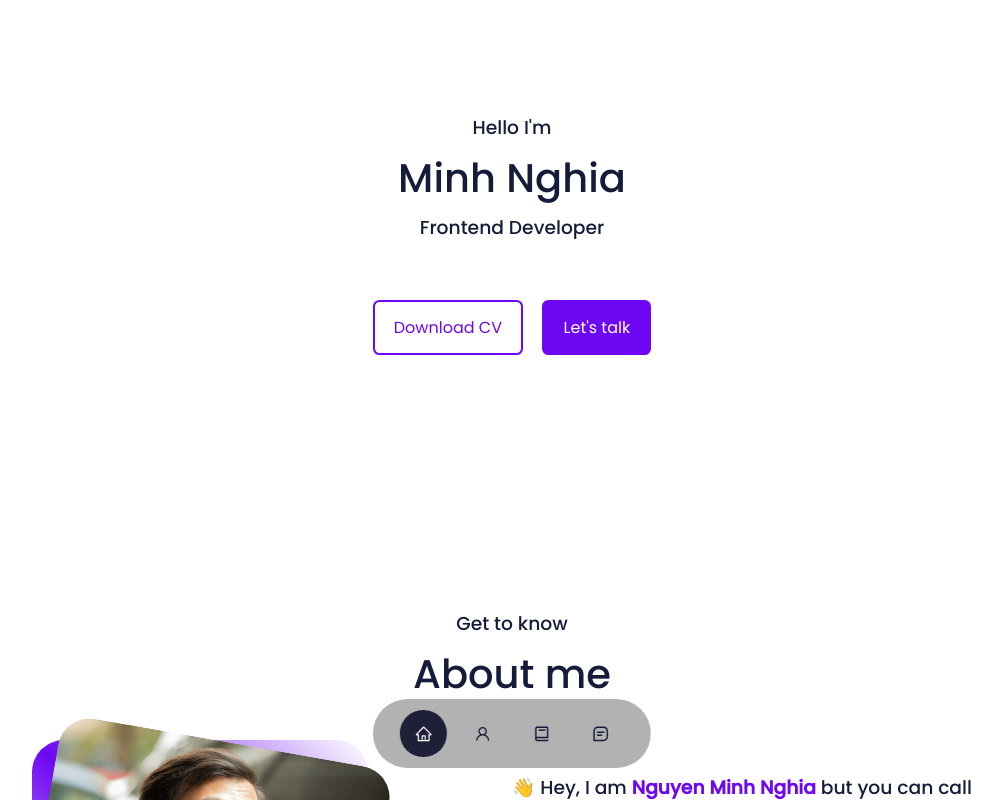
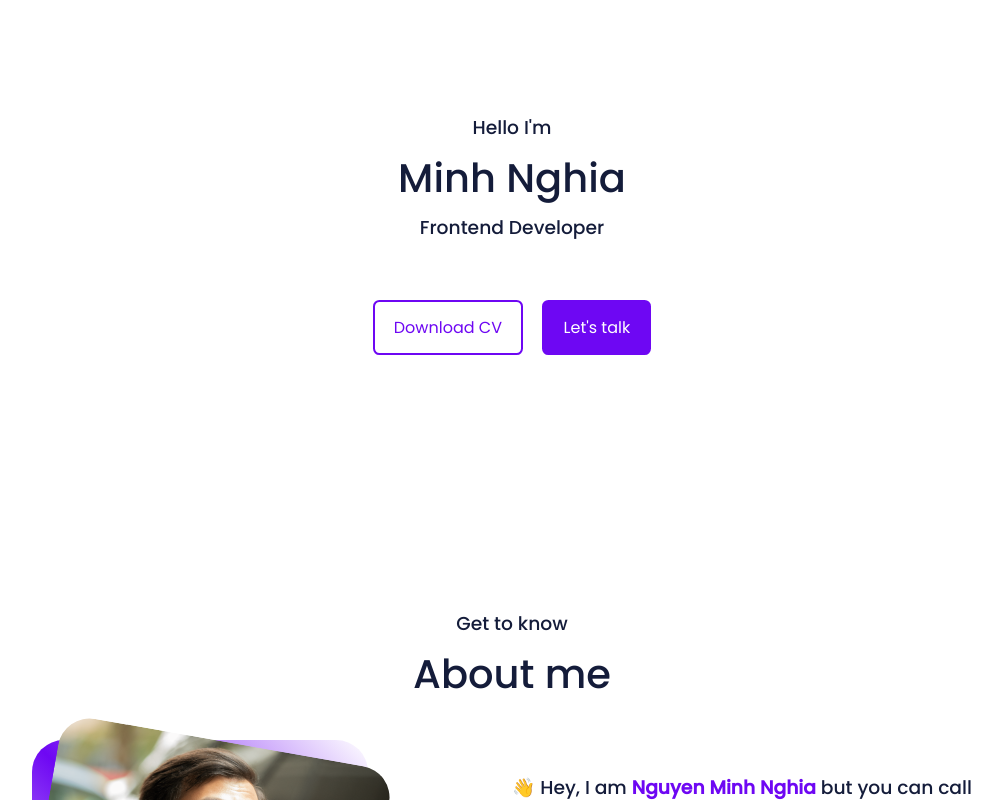
Before and after one commit to nghianm2803/nghianm-portfolio, a React (Create React App) app: page / in a window 1280 px wide. Shown: the top 800 px of the page, without its empty margins (128-1130 px from the left). Built offline with nearby package versions, Linux system fonts and the light colour scheme.

Commit message:
refactor code

```diff
--- a/src/App.jsx
+++ b/src/App.jsx
@@ -3,13 +3,11 @@ import Footer from "./components/footer/Footer";
 import About from "./components/about/About";
 import Contact from "./components/contact/Contact";
 import Experience from "./components/experience/Experience";
-import Nav from "components/nav/Nav";
 
 const App = () => {
   return (
     <>
       <Header />
-      <Nav />
       <About />
       <Experience />
       <Contact />
--- a/src/components/about/About.jsx
+++ b/src/components/about/About.jsx
@@ -10,7 +10,7 @@ const About = () => {
       <div className="container about__container">
         <div className="about__me">
           <div className="about__me-image">
-            <img src={MeAbout} alt="About image" />
+            <img src={MeAbout} alt="About" />
           </div>
         </div>
         <div className="about__content">
@@ -21,15 +21,15 @@ const About = () => {
           </h3>
           <h3>
             I'm on{" "}
-            <a href="https://github.com/nghianm2803" target="_blank" rel="noopener">
+            <a href="https://github.com/nghianm2803" target="_blank" rel="noreferrer">
               Github
             </a>
             ,{" "}
-            <a href="https://www.facebook.com/DooCharSiu/" target="_blank" rel="noopener">
+            <a href="https://www.facebook.com/DooCharSiu/" target="_blank" rel="noreferrer">
               Facebook
             </a>{" "}
             and{" "}
-            <a href="https://www.instagram.com/doocharsiu/?hl=en" target="_blank" rel="noopener">
+            <a href="https://www.instagram.com/doocharsiu/?hl=en" target="_blank" rel="noreferrer">
               Instagram
             </a>
             .
--- a/src/components/contact/Contact.jsx
+++ b/src/components/contact/Contact.jsx
@@ -1,4 +1,4 @@
-import React, { useRef } from "react";
+import React, { useRef, useState } from "react";
 import "./contact.css";
 import { FaTelegram } from "react-icons/fa";
 import { RiMessengerLine } from "react-icons/ri";
@@ -6,16 +6,22 @@ import emailjs from "emailjs-com";
 
 const Contact = () => {
   const form = useRef();
+  const [submitting, setSubmitting] = useState(false);
+  const [success, setSuccess] = useState(false);
 
   const sendEmail = (e) => {
     e.preventDefault();
+    setSubmitting(true);
 
     emailjs.sendForm("service_jz9tf5c", "template_yq1v8j9", form.current, "B9D1FhvAE3Pi2pmog").then(
       (result) => {
         console.log(result.text);
+        setSubmitting(false);
+        setSuccess(true);
       },
       (error) => {
         console.log(error.text);
+        setSubmitting(false);
       }
     );
     e.target.reset();
@@ -31,7 +37,7 @@ const Contact = () => {
             <FaTelegram className="contact__option-icon" />
             <h4>Telegram</h4>
             <h5>Minh Nghia</h5>
-            <a href="https://t.me/DooCharSiu" target="_blank" rel="noopener">
+            <a href="https://t.me/DooCharSiu" target="_blank" rel="noreferrer">
               Send a message
             </a>
           </article>
@@ -39,7 +45,7 @@ const Contact = () => {
             <RiMessengerLine className="contact__option-icon" />
             <h4>Messenger</h4>
             <h5>Minh Nghĩa</h5>
-            <a href="https://m.me/doocharsiu" target="_blank" rel="noopener">
+            <a href="https://m.me/doocharsiu" target="_blank" rel="noreferrer">
               Send a message
             </a>
           </article>
@@ -48,9 +54,10 @@ const Contact = () => {
           <input type="text" name="name" placeholder="Your full name" required />
           <input type="email" name="email" placeholder="Your emaill" required />
           <textarea name="message" rows="7" placeholder="Your message" required></textarea>
-          <button type="submit" className="btn btn-primary">
-            Submit
+          <button type="submit" className="btn btn-primary" disabled={submitting}>
+            {submitting ? "Submitting..." : "Submit"}
           </button>
+          {success && <p>Thank you for your message! I'll get back to you soon.</p>}
         </form>
       </div>
     </section>
--- a/src/components/contact/contact.css
+++ b/src/components/contact/contact.css
@@ -44,6 +44,11 @@ form {
   gap: 1.2rem;
 }
 
+button:disabled {
+  background-color: gray;
+  color: white;
+}
+
 input,
 textarea {
   width: 100%;
--- a/src/components/experience/Experience.jsx
+++ b/src/components/experience/Experience.jsx
@@ -7,6 +7,7 @@ const Experience = () => {
     <section id="experience">
       <h3>What Skills I Have</h3>
       <h1>My Experience</h1>
+      <div className="container experience__container">
         <div className="experience__content">
           <ReactIcon />
           <TsIcon />
@@ -14,6 +15,7 @@ const Experience = () => {
           <CssIcon />
           <JsIcon />
         </div>
+      </div>
     </section>
   );
 };
--- a/src/components/experience/experience.css
+++ b/src/components/experience/experience.css
@@ -1,22 +1,7 @@
-
 .experience_container {
   display: grid;
   grid-template-columns: 1fr 1fr;
   gap: 2rem;
-}
-
-.experience_container > div {
-  background: var(--color-bg-variant);
-  padding: 2.4rem 5rem;
-  border-radius: 2rem;
-  border: 1px solid transparent;
-  transition: var(--transition);
-}
-
-.experience_container > div:hover {
-  background: transparent;
-  border-color: var(--color-primary-variant);
-  cursor: default;
 }
 
 .experience__content {
@@ -24,5 +9,20 @@
   flex-direction: row;
   padding: 1rem 16rem;
   gap: 2rem;
+}
 
+/* RESPONSIVE*/
+/* Medium devices */
+@media screen and (max-width: 1024px) {
+  .container.contact__container {
+    grid-template-columns: 1fr;
+    gap: 2rem;
+  }
 }
+
+/* Small devices */
+@media screen and (max-width: 600px) {
+  .container.contact__container {
+    width: var(--container-width-sm);
+  }
+}
--- a/src/components/footer/Footer.jsx
+++ b/src/components/footer/Footer.jsx
@@ -1,6 +1,6 @@
 import React from "react";
 import "./footer.css";
-import { FaFacebookF, FaGithub, FaLinkedin, FaFacebookMessenger } from "react-icons/fa";
+import { FaFacebookF, FaGithub, FaLinkedin } from "react-icons/fa";
 import { AiFillGitlab } from "react-icons/ai";
 
 const Footer = () => {
@@ -24,26 +24,23 @@ const Footer = () => {
         </li>
       </ul>
       <div className="footer__socials">
-        <a href="https://www.facebook.com/DooCharSiu/" target="_blank" rel="noopener">
+        <a href="https://www.facebook.com/DooCharSiu/" target="_blank" rel="noreferrer">
           <FaFacebookF />
         </a>
-        <a href="https://m.me/doocharsiu" target="_blank" rel="noopener">
-          <FaFacebookMessenger />
-        </a>
-        <a href="https://gitlab.com/nghianm2803" target="_blank" rel="noopener">
+        <a href="https://gitlab.com/nghianm2803" target="_blank" rel="noreferrer">
           <AiFillGitlab />
         </a>
-        <a href="https://github.com/nghianm2803" target="_blank" rel="noopener">
+        <a href="https://github.com/nghianm2803" target="_blank" rel="noreferrer">
           <FaGithub />
         </a>
-        <a href="https://www.linkedin.com/in/nghianm2803/" target="_blank" rel="noopener">
+        <a href="https://www.linkedin.com/in/nghianm2803/" target="_blank" rel="noreferrer">
           <FaLinkedin />
         </a>
       </div>
       <div className="footer__copyright">
         <p>
           &copy; 2023 Handcrafted by{" "}
-          <a href="https://github.com/nghianm2803" target="_blank" rel="noopener">
+          <a href="https://github.com/nghianm2803" target="_blank" rel="noreferrer">
             NghiaNM
           </a>
         </p>
--- a/src/components/footer/footer.css
+++ b/src/components/footer/footer.css
@@ -1,6 +1,6 @@
 footer {
   background: var(--color-primary);
-  padding: 1rem 0 3rem;
+  padding: 1rem 0 1rem;
   text-align: center;
   font-size: 0.9rem;
   margin-top: 7rem;
--- a/src/components/header/Header.jsx
+++ b/src/components/header/Header.jsx
@@ -1,22 +1,8 @@
-import React, { useState } from "react";
+import React from "react";
 import "./header.css";
 import CTA from "./CTA";
 
 export const Header = () => {
-  const [showScroll, setShowScroll] = useState(false);
-  const checkScrollTop = () => {
-    if (!showScroll && window.pageYOffset > 400) {
-      setShowScroll(true);
-    } else if (showScroll && window.pageYOffset <= 400) {
-      setShowScroll(false);
-    }
-  };
-
-  const scrollTop = () => {
-    window.scrollTo({ top: 0, behavior: "smooth" });
-  };
-  window.addEventListener("scroll", checkScrollTop);
-
   return (
     <header>
       <div className="container header__container">
@@ -24,11 +10,6 @@ export const Header = () => {
         <h1>Minh Nghia</h1>
         <h3 className="text-light">Frontend Developer</h3>
         <CTA />
-        {/* {showScroll && (
-          <a href="#" className="scroll__top-btn" onClick={scrollTop}>
-            Scroll Top
-          </a>
-        )} */}
       </div>
     </header>
   );
--- a/src/components/nav/Nav.jsx
+++ /dev/null
@@ -1,53 +0,0 @@
-import React from "react";
-import "./nav.css";
-import { AiOutlineHome } from "react-icons/ai";
-import { AiOutlineUser } from "react-icons/ai";
-import { BiBook } from "react-icons/bi";
-import { BiMessageSquareDetail } from "react-icons/bi";
-import { useState } from "react";
-
-const Nav = () => {
-  const [activeNav, setActiveNav] = useState("#");
-  return (
-    <nav>
-      <a
-        href="#"
-        onClick={() => {
-          setActiveNav("#");
-        }}
-        className={activeNav === "#" ? "active" : ""}
-      >
-        <AiOutlineHome />
-      </a>
-      <a
-        href="#about"
-        onClick={() => {
-          setActiveNav("#about");
-        }}
-        className={activeNav === "#about" ? "active" : ""}
-      >
-        <AiOutlineUser />
-      </a>
-      <a
-        href="#experience"
-        onClick={() => {
-          setActiveNav("#experience");
-        }}
-        className={activeNav === "#experience" ? "active" : ""}
-      >
-        <BiBook />
-      </a>
-      <a
-        href="#contact"
-        onClick={() => {
-          setActiveNav("#contact");
-        }}
-        className={activeNav === "#contact" ? "active" : ""}
-      >
-        <BiMessageSquareDetail />
-      </a>
-    </nav>
-  );
-};
-
-export default Nav;
--- a/src/components/nav/nav.css
+++ /dev/null
@@ -1,32 +0,0 @@
-nav {
-  background: rgba(0, 0, 0, 0.3);
-  width: max-content;
-  display: block;
-  padding: 0.7rem 1.7rem;
-  z-index: 2;
-  position: fixed;
-  left: 50%;
-  transform: translateX(-50%);
-  bottom: 2rem;
-  display: flex;
-  gap: 0.8rem;
-  border-radius: 3rem;
-  backdrop-filter: blur(15px);
-}
-
-nav a {
-  background: transparent;
-  padding: 0.9rem;
-  border-radius: 50%;
-  display: flex;
-  color: var(--color-light);
-  font-size: 1.1rem;
-}
-
-nav a :hover{
-  background:rgba(0, 0, 0, 0.3);
-}
-nav a.active{
-  background: var(--color-bg);
-  color: var(--color-white);
-}
--- a/src/index.css
+++ b/src/index.css
@@ -111,6 +111,7 @@ b {
   background-color: var(--color-primary);
   color: var(--color-white);
 }
+
 img {
   display: block;
   width: 100%;
```
Lines whose indentation alone changed are shown as unchanged.
